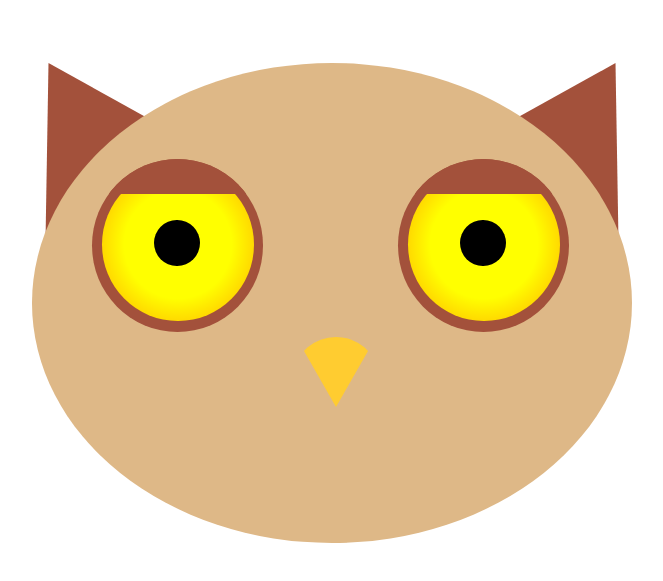
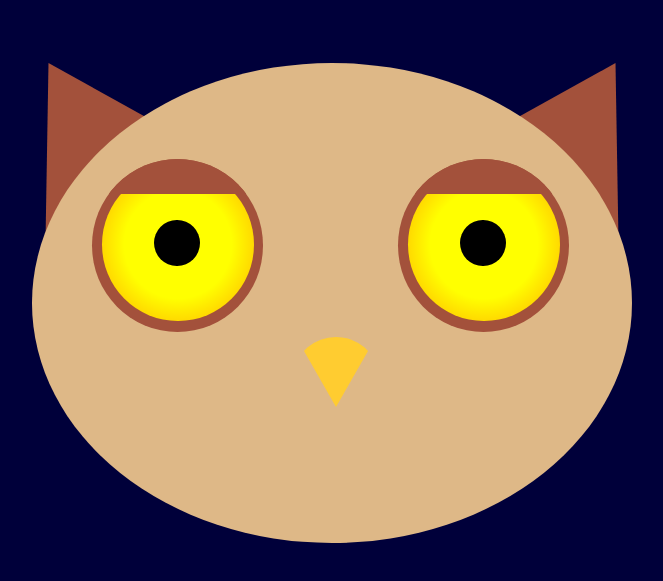
Before and after one commit to DanielZlotchevsky/Track-Cursor-with-Eyes, a plain HTML site: page Index.html in a window 1280 px wide. Shown: the part 157-738 px from the top of the page, without its empty margins (416-1079 px from the left). Drawn offline with Linux system fonts and the light colour scheme.

Commit message:
Changed bg color to dark blue

```diff
--- a/owl.css
+++ b/owl.css
@@ -1,3 +1,8 @@
+body{
+    margin: 0;
+    padding: 0;
+    background-color: rgb(0, 0, 58);
+}
 
 .container {
     height: 600px;
```
